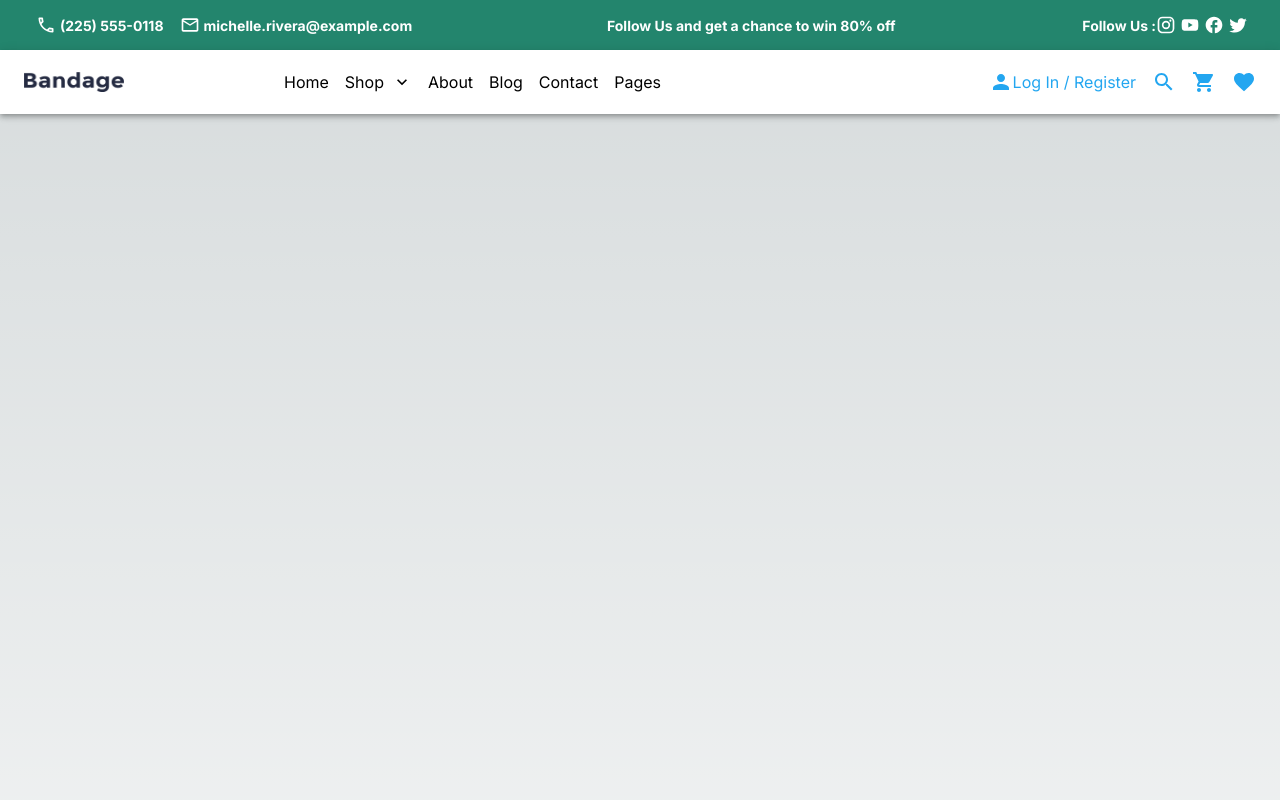
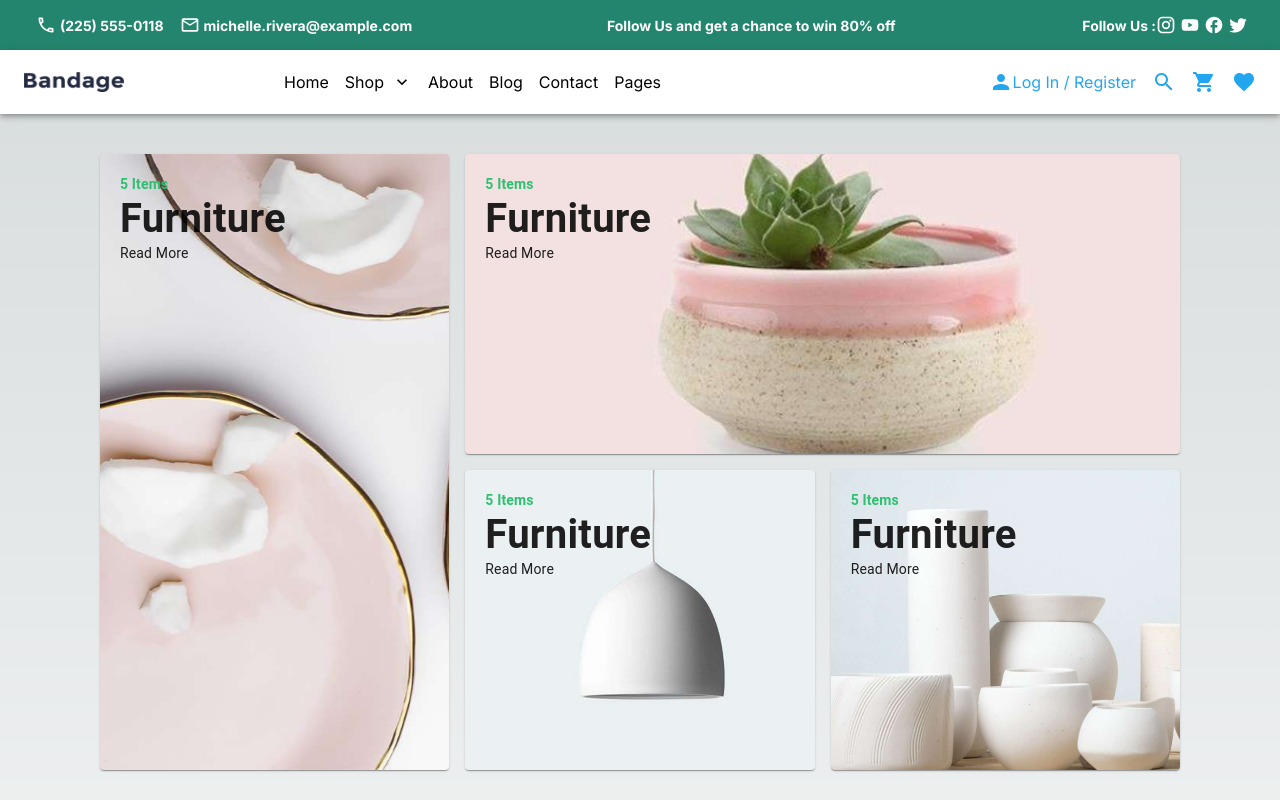
Before and after one commit to Ibrahim-Isah/Next-basket, a Next.js app: page / in a window 1280 px wide. Shown: the top 800 px of the page. Built offline with nearby package versions, Linux system fonts and the light colour scheme.

Commit message:
adding the hero section

```diff
--- a/app/page.tsx
+++ b/app/page.tsx
@@ -1,7 +1,5 @@
-import CardWithBackground from '@/components/card-with-bg';
-import Header from '@/components/home/header';
-import Topbar from '@/components/home/topbar';
-import { Box, Grid } from '@mui/material';
+import Hero from '@/components/home/hero';
+import { Box } from '@mui/material';
 
 export default function Home() {
 	return (
@@ -12,13 +10,7 @@ export default function Home() {
 					width: '100%',
 				}}
 			>
-				<Grid container>
-					<Grid item xs={12} sm={12}>
-						{[1, 2, 3, 4].map((item) => (
-							<CardWithBackground key='item' />
-						))}
-					</Grid>
-				</Grid>
+				<Hero />
 			</Box>
 		</main>
 	);
--- a/components/card-with-bg.tsx
+++ /dev/null
@@ -1,44 +0,0 @@
-import { Card, CardContent, Typography } from '@mui/material';
-import Image from 'next/image';
-import image from '@/assets/images/card-1.png';
-import React from 'react';
-
-const CardWithBackground = () => {
-	return (
-		<Card
-			sx={{
-				position: 'relative',
-				overflow: 'hidden',
-				width: '100%',
-				height: '100%',
-			}}
-		>
-			<Image
-				src={image}
-				alt='Mugs'
-				fill={true}
-				style={{ width: '100%', height: '100%', objectFit: 'cover' }}
-			/>
-
-			<CardContent
-				sx={{
-					position: 'absolute',
-					top: '50%',
-					left: '50%',
-					transform: 'translate(-50%, -50%)',
-					color: 'white',
-				}}
-			>
-				<Typography variant='h5' gutterBottom>
-					Your Title
-				</Typography>
-				<Typography variant='body2'>
-					Your description goes here. This is an example of a card with an image
-					filling the background.
-				</Typography>
-			</CardContent>
-		</Card>
-	);
-};
-
-export default CardWithBackground;
--- a/components/home/footer.tsx
+++ b/components/home/footer.tsx
@@ -1,7 +1,7 @@
 'use client';
 
 import Link from 'next/link';
-import { Box, TextField, Button } from '@mui/material';
+import { Box, TextField, Button, Typography } from '@mui/material';
 import logo from '@/assets/images/Bandage.png';
 import Image from 'next/image';
 import FacebookOutlinedIcon from '@mui/icons-material/FacebookOutlined';
@@ -147,17 +147,22 @@ export function Footer() {
 									Subscribe
 								</Button>
 							</Box>
-							<Box className='text-xs text-secondary-gray'>
+							<Box
+								sx={{
+									fontSize: '12px',
+									color: 'gray',
+								}}
+							>
 								Lore imp sum dolor Amit
 							</Box>
 						</Box>
 					</Box>
 				</Box>
 			</Box>
-			<Box className='mx-auto flex max-w-screen-1.5xl justify-center px-12 py-[25px] lg:px-0'>
-				<Box className='w-[200px] text-center text-sm font-bold text-secondary-gray md:w-full md:text-left'>
+			<Box sx={{ ...styles.top, py: 3 }}>
+				<Typography variant='subtitle1' color={'gray'} fontWeight={'bold'}>
 					Made With Love By Finland All Right Reserved
-				</Box>
+				</Typography>
 			</Box>
 		</footer>
 	);
@@ -237,4 +242,8 @@ const styles = {
 		textTransform: 'capitalize',
 		borderRadius: '0 10% 10% 0',
 	},
+	footer: {
+		color: '#f9f9f9',
+		fontWeight: 'bold',
+	},
 };
--- /dev/null
+++ b/components/home/hero.tsx
@@ -0,0 +1,181 @@
+import React from 'react';
+import { Grid, Card, Typography, Box } from '@mui/material';
+import card_1 from '@/assets/images/card-1.png';
+import card_2 from '@/assets/images/card-2.png';
+import card_3 from '@/assets/images/card-3.png';
+import card_4 from '@/assets/images/card-4.png';
+
+const styles = {
+	overlayStyle: {
+		position: 'absolute',
+		display: 'flex',
+		flexDirection: 'column',
+		justifyContent: 'space-between',
+		width: '100%',
+		padding: '20px',
+		top: 0,
+		right: 0,
+	},
+	imageStyle: {
+		height: '100%',
+		width: '100%',
+		objectFit: 'cover',
+	},
+	cardStyle: {
+		height: '300px',
+		width: '100%',
+		position: 'relative',
+		backgroundSize: 'cover',
+		backgroundPosition: 'center',
+	},
+	containerStyle: {
+		margin: '20px auto',
+		maxWidth: 1080,
+		padding: '10px',
+		'@media (min-width: 600px)': {
+			padding: '20px 0',
+		},
+	},
+};
+
+const Hero = () => {
+	return (
+		<Box sx={styles.containerStyle}>
+			<Grid container spacing={2}>
+				<Grid item xs={12} sm={5} md={4}>
+					<Card
+						sx={{
+							...styles.cardStyle,
+							height: '100%',
+							backgroundImage: `url(${card_1.src})`,
+						}}
+					>
+						<Box
+							className='bg-home-hero-image-1 card-zoom-image'
+							sx={styles.imageStyle}
+						></Box>
+						<Box sx={styles.overlayStyle}>
+							<Typography
+								variant='body2'
+								fontWeight='bold'
+								color=' #2DC071
+'
+							>
+								5 Items
+							</Typography>
+							<Typography
+								variant='h4'
+								fontWeight={'bold'}
+								textTransform={'capitalize'}
+								sx={{ fontSize: { lg: '40px' } }}
+							>
+								Furniture
+							</Typography>
+							<Typography variant='body2' className='font-bold'>
+								Read More
+							</Typography>
+						</Box>
+					</Card>
+				</Grid>
+
+				<Grid item xs={12} sm={7} md={8}>
+					<Grid container spacing={2}>
+						<Grid item xs={12} sm={6} md={12}>
+							<Card
+								sx={{
+									...styles.cardStyle,
+									backgroundImage: `url(${card_4.src})`,
+								}}
+							>
+								<Box sx={styles.overlayStyle}>
+									<Typography
+										variant='body2'
+										fontWeight='bold'
+										color=' #2DC071
+'
+									>
+										5 Items
+									</Typography>
+									<Typography
+										variant='h4'
+										fontWeight={'bold'}
+										textTransform={'capitalize'}
+										sx={{ fontSize: { lg: '40px' } }}
+									>
+										Furniture
+									</Typography>
+									<Typography variant='body2' className='font-bold'>
+										Read More
+									</Typography>
+								</Box>
+							</Card>
+						</Grid>
+						<Grid item xs={12} sm={6} md={6}>
+							<Card
+								sx={{
+									...styles.cardStyle,
+									backgroundImage: `url(${card_3.src})`,
+								}}
+							>
+								<Box sx={styles.overlayStyle}>
+									<Typography
+										variant='body2'
+										fontWeight='bold'
+										color=' #2DC071
+'
+									>
+										5 Items
+									</Typography>
+									<Typography
+										variant='h4'
+										fontWeight={'bold'}
+										textTransform={'capitalize'}
+										sx={{ fontSize: { lg: '40px' } }}
+									>
+										Furniture
+									</Typography>
+									<Typography variant='body2' className='font-bold'>
+										Read More
+									</Typography>
+								</Box>
+							</Card>
+						</Grid>
+
+						<Grid item xs={12} sm={6} md={6}>
+							<Card
+								sx={{
+									...styles.cardStyle,
+									backgroundImage: `url(${card_2.src})`,
+								}}
+							>
+								<Box sx={styles.overlayStyle}>
+									<Typography
+										variant='body2'
+										fontWeight='bold'
+										color=' #2DC071
+'
+									>
+										5 Items
+									</Typography>
+									<Typography
+										variant='h4'
+										fontWeight={'bold'}
+										textTransform={'capitalize'}
+										sx={{ fontSize: { lg: '40px' } }}
+									>
+										Furniture
+									</Typography>
+									<Typography variant='body2' className='font-bold'>
+										Read More
+									</Typography>
+								</Box>
+							</Card>
+						</Grid>
+					</Grid>
+				</Grid>
+			</Grid>
+		</Box>
+	);
+};
+
+export default Hero;
```
